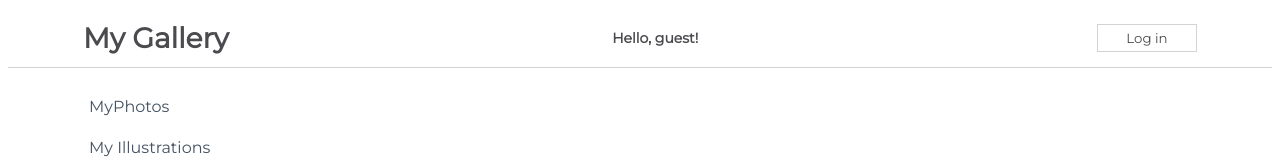
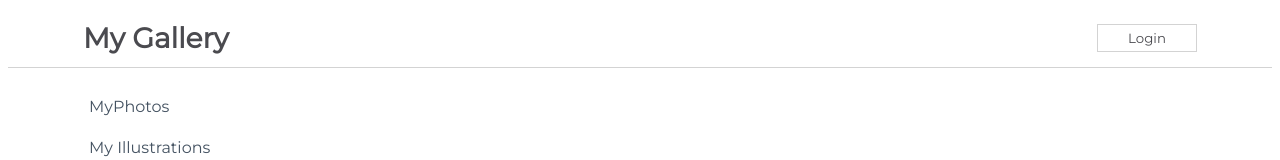
Before and after one commit to CozyPlantlady/react-challenge, a React (Create React App) app in the folder my-app/: page / in a window 1280 px wide. Shown: the top 160 px of the page. Built offline with nearby package versions, Linux system fonts and the light colour scheme.

Commit message:
Handling Events Challenge

```diff
--- a/my-app/src/App.js
+++ b/my-app/src/App.js
@@ -1,12 +1,13 @@
 import css from './App.module.css';
-import Sidebar from "./components/Sidebar.js"
-import NavBarSimple from "./components/NavBarSimple.js"
+import NavBarForm from './components/NavBarForm';
+import Sidebar from "./components/Sidebar"
 
 function App() {
   return (
     <div className={css.App}>
       <Sidebar />
-      <NavBarSimple />
+      <NavBarForm />
+
     </div>
   );
 }
--- /dev/null
+++ b/my-app/src/components/NavBarChild.js
@@ -0,0 +1,19 @@
+import React from "react";
+
+function NavBarChild(props) {
+    return (
+        props.isLoggedIn ?
+        <button onClick={props.handleClick}>Login</button>
+        :
+        <form>
+            <label htmlFor = "username">Username:</label>
+            <input placeholder="username" id="username"/>
+
+            <label htmlFor = "password">Password:</label>
+            <input placeholder="password" id="password"/>
+            <button  onClick={props.handleClick}>Submit</button>
+        </form>
+    )
+}
+
+export default NavBarChild
--- /dev/null
+++ b/my-app/src/components/NavBarForm.js
@@ -0,0 +1,53 @@
+import React, { Component } from "react";
+import css from "./css/NavBarForm.module.css";
+import NavBarChild from "./NavBarChild";
+
+
+class NavBarForm extends Component {
+    constructor(props) {
+        super(props)
+
+        this.state = {
+            isLoggedIn: true,
+        }
+    }
+    handleButtonClick = () => {
+        this.setState((prevState) => ({
+            isLoggedIn: prevState.isLoggedIn ? false: true
+        }),  () => console.log(this.state.isLoggedIn))
+    }
+
+    render() {
+        return (
+            <div className= {css.NavBar}>
+                <h1>My Gallery</h1>
+
+                    {/* This is part of steps 1-8 */}
+                    {/* {
+                    this.state.isLoggedIn ?
+                        <button onClick={() => this.handleButtonClick()}>Login</button>
+                        :
+                        <form>
+                            <label htmlFor = "username">Username:</label>
+                            <input placeholder="username" id="username"/>
+
+                            <label htmlFor = "password">Password:</label>
+                            <input placeholder="password" id="password"/>
+                            <button onClick={() => this.handleButtonClick()}>Submit</button>
+                        </form>
+
+                    } */}
+
+                {/* This is how things should look after completing the extra task */}
+
+                <NavBarChild
+                isLoggedIn={this.state.isLoggedIn}
+                handleClick={this.handleButtonClick}
+                />
+
+            </div>
+        )
+    }
+}
+
+export default NavBarForm
```
